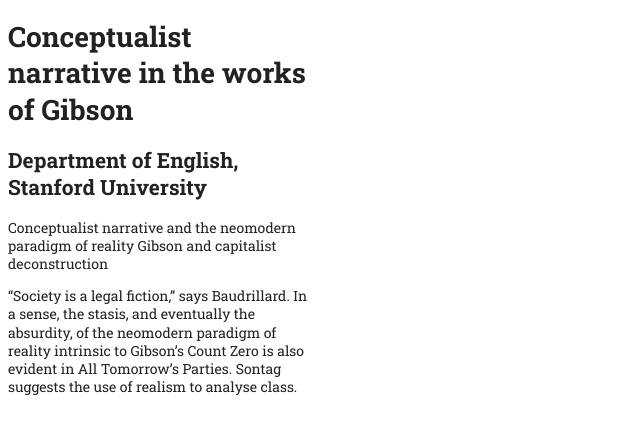
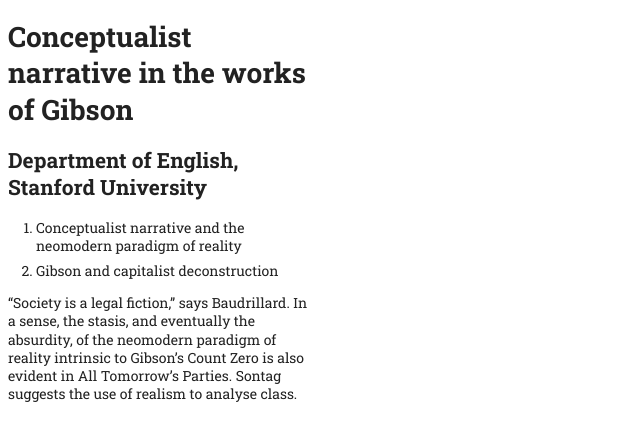
Before and after one commit to akosizsak/13, a plain HTML site: page index.html in a window 1280 px wide. Shown: the whole page, without its empty margins (0-640 px from the left). Drawn offline with Linux system fonts and the light colour scheme.

Commit message:
added the list
added the list

```diff
--- a/index.html
+++ b/index.html
@@ -10,8 +10,10 @@
 <body>
     <h1>Conceptualist narrative in the works of Gibson</h1>
     <h2>Department of English, Stanford University</h2>
-    Conceptualist narrative and the neomodern paradigm of reality
-    Gibson and capitalist deconstruction
+    <ol>
+        <li>Conceptualist narrative and the neomodern paradigm of reality</li>
+        <li>Gibson and capitalist deconstruction</li>
+    </ol>
     <p>“Society is a legal fiction,” says Baudrillard. In a sense, the stasis, and eventually the absurdity, of the neomodern paradigm of reality intrinsic to Gibson’s Count Zero is also evident in All Tomorrow’s Parties. Sontag suggests the use of realism to analyse class.</p>
 </body>
 </html>
```
